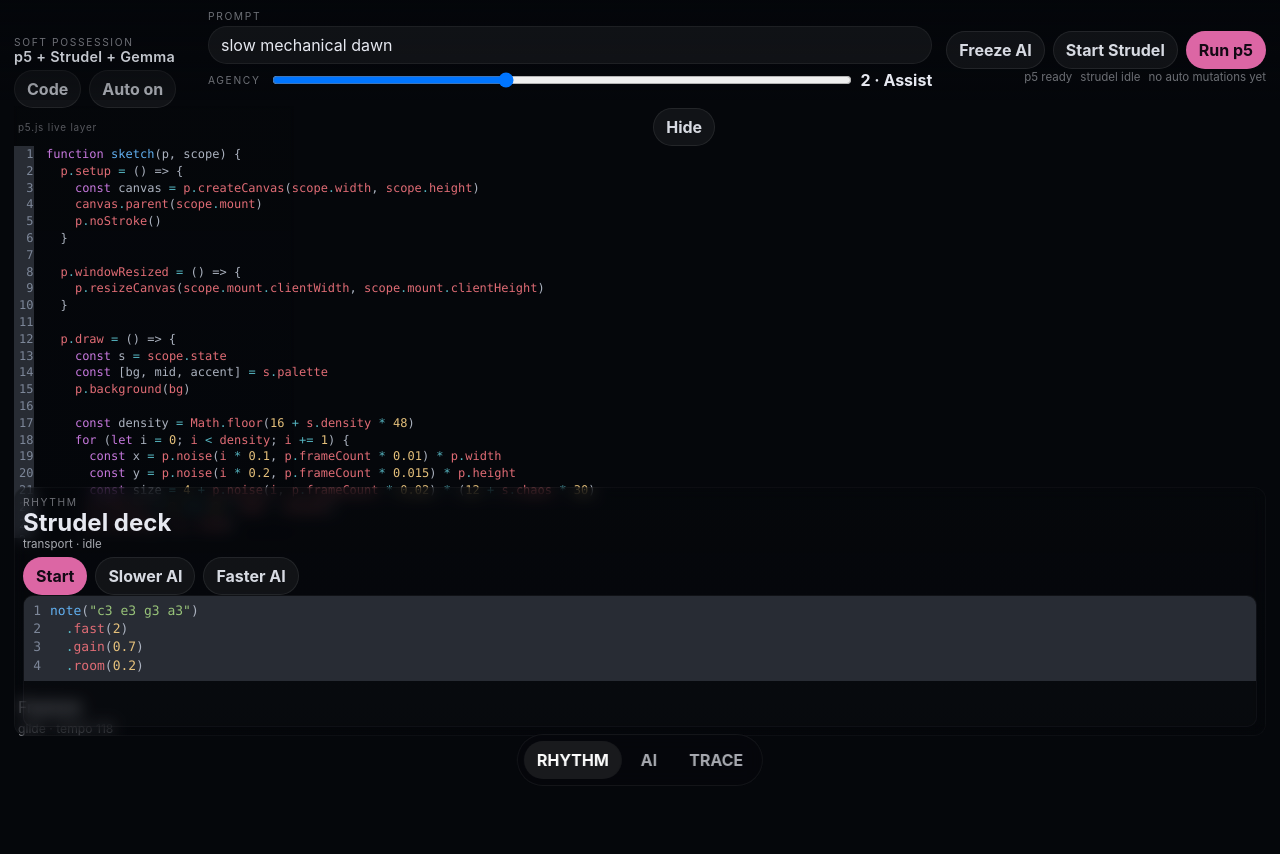
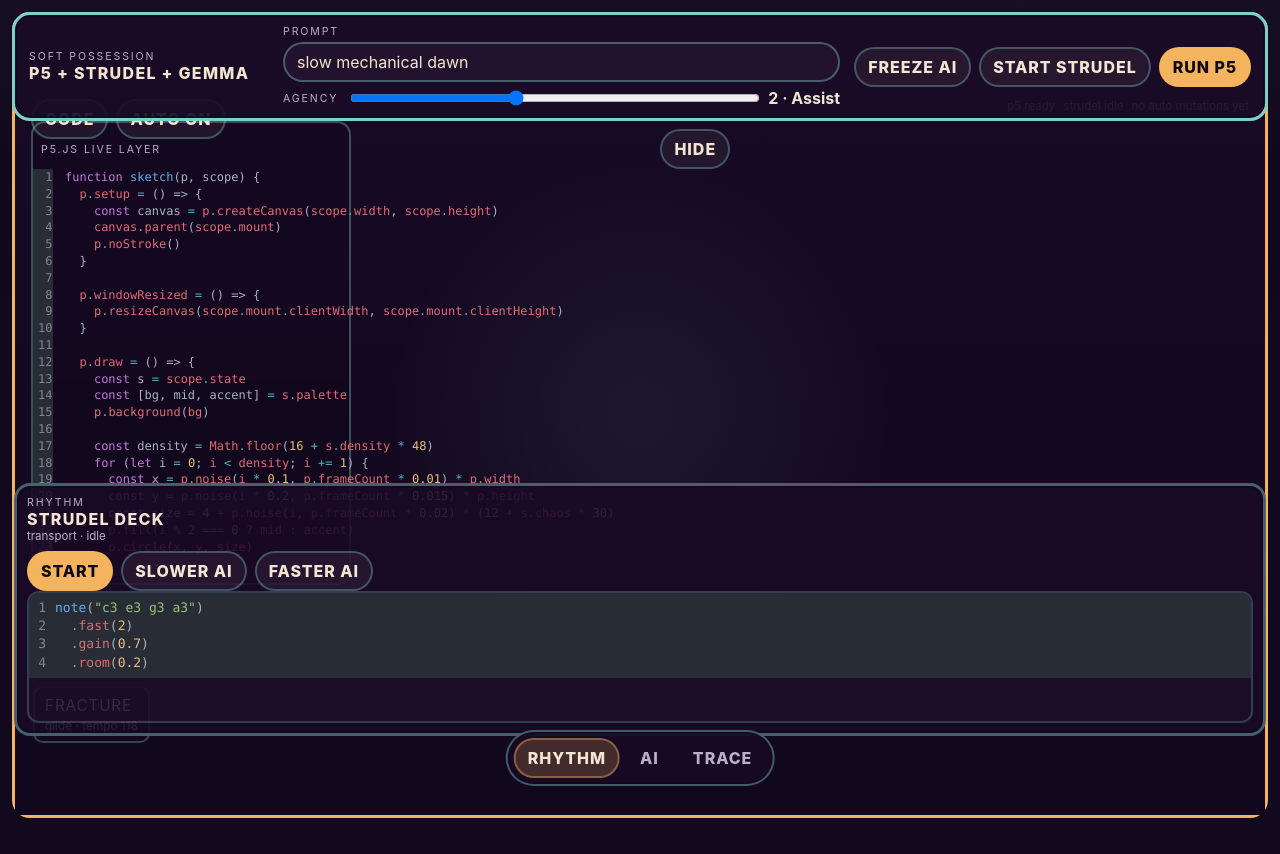
Before and after one commit to 0dot77/soft-possession, a website built with Vite: page index.html in a window 1280 px wide. Before the commit the page ends 800 px from the top, so only its background shows below. Built offline with nearby package versions, Linux system fonts and the light colour scheme.

Commit message:
Adopt retro control deck visual style

```diff
--- a/src/style.css
+++ b/src/style.css
@@ -1,7 +1,16 @@
 :root {
+  --bg: #12081d;
+  --panel: #221032;
+  --panel-2: #2b143f;
+  --line: #7fd0c5;
+  --accent: #f4b35d;
+  --alert: #f05c48;
+  --text: #f4e6d2;
+  --muted: #b7b0c6;
+  --ink: #0d0715;
   font-family: Inter, system-ui, -apple-system, BlinkMacSystemFont, 'Segoe UI', sans-serif;
-  color: rgba(244, 247, 255, 0.94);
-  background: #05070b;
+  color: var(--text);
+  background: var(--bg);
   font-synthesis: none;
   text-rendering: optimizeLegibility;
   -webkit-font-smoothing: antialiased;
@@ -16,7 +25,9 @@ body {
   margin: 0;
   min-width: 320px;
   min-height: 100vh;
-  background: #05070b;
+  background:
+    linear-gradient(180deg, rgba(127, 208, 197, 0.04), transparent 18%),
+    linear-gradient(180deg, #12081d 0%, #140a1f 100%);
 }
 
 button,
@@ -26,7 +37,7 @@ input {
 
 button {
   cursor: pointer;
-  border: 1px solid transparent;
+  border: 2px solid transparent;
 }
 
 input[type='range'],
@@ -40,37 +51,39 @@ input[type='text'] {
 
 .shell {
   min-height: 100vh;
+  padding: 12px;
 }
 
 .panel {
-  background: transparent;
-  border: none;
-  border-radius: 0;
-  backdrop-filter: none;
+  background: var(--panel);
+  border: 3px solid var(--line);
+  border-radius: 18px;
+  box-shadow: inset 0 0 0 2px rgba(18, 8, 29, 0.6);
 }
 
 .topbar {
   position: fixed;
-  top: 0;
-  left: 0;
-  right: 0;
+  top: 12px;
+  left: 12px;
+  right: 12px;
   z-index: 20;
   display: grid;
-  grid-template-columns: 180px 1fr auto;
+  grid-template-columns: 240px 1fr auto;
   gap: 14px;
   align-items: center;
   padding: 10px 14px;
-  background: linear-gradient(180deg, rgba(4, 6, 10, 0.88), rgba(4, 6, 10, 0.22));
+  background: rgba(27, 11, 39, 0.92);
 }
 
 .eyebrow,
 .section-tag,
 .prompt-inline span,
-.agency-strip span {
+.agency-strip span,
+.code-hint {
   text-transform: uppercase;
-  letter-spacing: 0.16em;
-  font-size: 0.64rem;
-  color: rgba(244, 247, 255, 0.44);
+  letter-spacing: 0.18em;
+  font-size: 0.66rem;
+  color: var(--muted);
 }
 
 .topbar h1,
@@ -79,11 +92,13 @@ p {
   margin: 0;
 }
 
-.topbar h1 {
-  font-size: 0.9rem;
-  letter-spacing: 0.02em;
-  font-weight: 600;
-  color: rgba(244, 247, 255, 0.8);
+.topbar h1,
+.dock-panel__head h2,
+.p5-editor-overlay__head h2 {
+  font-size: 1rem;
+  font-weight: 800;
+  letter-spacing: 0.08em;
+  text-transform: uppercase;
 }
 
 .topbar__center {
@@ -98,11 +113,11 @@ p {
 }
 
 .prompt-inline input {
-  background: rgba(255, 255, 255, 0.05);
-  border: 1px solid rgba(255, 255, 255, 0.06);
+  background: rgba(244, 230, 210, 0.04);
+  border: 2px solid rgba(127, 208, 197, 0.4);
   border-radius: 999px;
   padding: 8px 12px;
-  color: inherit;
+  color: var(--text);
 }
 
 .agency-strip {
@@ -120,33 +135,38 @@ p {
 button {
   padding: 8px 12px;
   border-radius: 999px;
-  background: rgba(244, 114, 182, 0.9);
-  color: #130914;
-  font-weight: 700;
+  background: var(--accent);
+  color: var(--ink);
+  font-weight: 800;
+  text-transform: uppercase;
+  letter-spacing: 0.06em;
 }
 
 button.ghost {
-  background: rgba(255, 255, 255, 0.05);
-  color: rgba(244, 247, 255, 0.88);
-  border-color: rgba(255, 255, 255, 0.08);
+  background: rgba(244, 230, 210, 0.06);
+  color: var(--text);
+  border-color: rgba(127, 208, 197, 0.34);
 }
 
 .stage-layout {
   min-height: 100vh;
   display: grid;
   grid-template-rows: 1fr auto auto;
+  gap: 12px;
 }
 
 .stage-panel-main {
   position: relative;
   padding: 0;
+  border-color: var(--accent);
+  background: #170a25;
 }
 
 .stage-toolbar {
   position: absolute;
-  top: 70px;
-  left: 14px;
-  right: 14px;
+  top: 84px;
+  left: 16px;
+  right: 16px;
   z-index: 12;
   display: flex;
   justify-content: space-between;
@@ -169,14 +189,16 @@ button.ghost {
 .stage-toolbar__right span,
 .dock-meta {
   font-size: 0.72rem;
-  color: rgba(244, 247, 255, 0.68);
+  color: var(--muted);
 }
 
 .stage-surface {
   position: relative;
   min-height: 100vh;
   overflow: hidden;
-  background: #05070b;
+  background:
+    radial-gradient(circle at center, rgba(127, 208, 197, 0.08), transparent 34%),
+    linear-gradient(180deg, #170a25 0%, #12081d 100%);
 }
 
 .p5-stage,
@@ -192,33 +214,39 @@ button.ghost {
 
 .stage-overlay-info {
   position: absolute;
-  inset: auto auto 64px 18px;
+  inset: auto auto 72px 18px;
   z-index: 2;
   display: flex;
   flex-direction: column;
   gap: 4px;
   pointer-events: none;
+  background: rgba(18, 8, 29, 0.62);
+  border: 2px solid rgba(127, 208, 197, 0.3);
+  border-radius: 10px;
+  padding: 8px 10px;
 }
 
 .stage-overlay-info span:first-child {
-  font-size: 1rem;
-  text-transform: capitalize;
+  font-size: 0.95rem;
+  text-transform: uppercase;
+  letter-spacing: 0.06em;
 }
 
 .stage-overlay-info span:last-child {
-  font-size: 0.76rem;
-  color: rgba(244, 247, 255, 0.58);
+  font-size: 0.74rem;
+  color: var(--muted);
 }
 
 .p5-editor-overlay {
   position: absolute;
   top: 106px;
-  left: 14px;
-  width: min(280px, calc(100vw - 28px));
-  max-height: min(54vh, 520px);
-  background: linear-gradient(180deg, rgba(5, 7, 11, 0.12), rgba(5, 7, 11, 0.02));
-  border: none;
-  backdrop-filter: blur(2px);
+  left: 16px;
+  width: min(320px, calc(100vw - 32px));
+  max-height: min(58vh, 560px);
+  background: rgba(18, 8, 29, 0.52);
+  border: 2px solid rgba(127, 208, 197, 0.36);
+  border-radius: 14px;
+  backdrop-filter: blur(3px);
   display: grid;
   grid-template-rows: auto 1fr;
   transform: translateX(-108%);
@@ -236,13 +264,7 @@ button.ghost {
   display: flex;
   justify-content: space-between;
   align-items: center;
-  padding: 2px 4px 0;
-}
-
-.code-hint {
-  font-size: 0.62rem;
-  letter-spacing: 0.08em;
-  color: rgba(244, 247, 255, 0.34);
+  padding: 6px 8px 0;
 }
 
 .editor-host {
@@ -271,21 +293,21 @@ button.ghost {
   padding: 6px;
   display: flex;
   gap: 6px;
-  background: rgba(6, 8, 12, 0.72);
-  border: 1px solid rgba(255, 255, 255, 0.06);
+  background: rgba(24, 9, 36, 0.92);
+  border: 2px solid rgba(127, 208, 197, 0.42);
   border-radius: 999px;
-  backdrop-filter: blur(10px);
 }
 
 .dock-tab {
   background: transparent;
-  color: rgba(244, 247, 255, 0.68);
+  color: var(--muted);
   border-color: transparent;
 }
 
 .dock-tab.active {
-  background: rgba(255, 255, 255, 0.08);
-  color: white;
+  background: rgba(244, 179, 93, 0.2);
+  color: var(--text);
+  border-color: rgba(244, 179, 93, 0.4);
 }
 
 .dock-panel {
@@ -294,13 +316,12 @@ button.ghost {
   right: 14px;
   bottom: 64px;
   z-index: 17;
-  padding: 8px;
+  padding: 10px;
   display: grid;
-  gap: 6px;
-  border-radius: 12px;
-  background: linear-gradient(180deg, rgba(6, 8, 12, 0.42), rgba(6, 8, 12, 0.22));
-  border: 1px solid rgba(255, 255, 255, 0.03);
-  backdrop-filter: blur(8px);
+  gap: 8px;
+  border-radius: 16px;
+  background: rgba(26, 10, 38, 0.88);
+  border: 3px solid rgba(127, 208, 197, 0.44);
 }
 
 .dock-view {
@@ -313,9 +334,9 @@ button.ghost {
 
 .editor-host--dock {
   min-height: 132px;
-  border-radius: 10px;
+  border-radius: 12px;
   overflow: hidden;
-  border: 1px solid rgba(255, 255, 255, 0.03);
+  border: 2px solid rgba(127, 208, 197, 0.26);
   background: rgba(255, 255, 255, 0.015);
 }
 
@@ -328,15 +349,15 @@ button.ghost {
 .mini-card {
   padding: 10px;
   border-radius: 12px;
-  background: rgba(255, 255, 255, 0.03);
-  border: 1px solid rgba(255, 255, 255, 0.04);
+  background: var(--panel-2);
+  border: 2px solid rgba(127, 208, 197, 0.22);
   display: grid;
   gap: 6px;
 }
 
 .mini-card span,
 .mini-card small {
-  color: rgba(244, 247, 255, 0.58);
+  color: var(--muted);
 }
 
 .ticks {
@@ -348,7 +369,7 @@ button.ghost {
 }
 
 .ticks .active {
-  color: white;
+  color: var(--accent);
 }
 
 .activity {
@@ -356,7 +377,7 @@ button.ghost {
   padding-left: 18px;
   display: grid;
   gap: 6px;
-  color: rgba(244, 247, 255, 0.72);
+  color: var(--text);
   font-size: 0.8rem;
   max-height: 180px;
   overflow: auto;
@@ -382,7 +403,7 @@ button.ghost {
     right: 12px;
     bottom: 118px;
     width: auto;
-    height: min(46vh, 420px);
+    height: min(44vh, 400px);
     transform: translateY(112%);
   }
 
```
